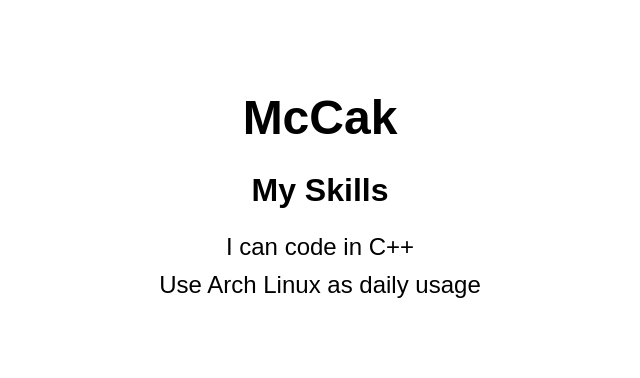
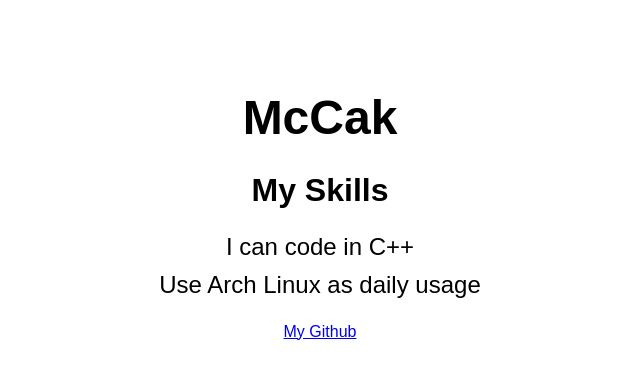
Before and after one commit to CakZemprongzz/CakZemprongzz.github.io, a plain HTML site: page index.html in a window 1280 px wide. Shown: the whole page, without its empty margins (320-960 px from the left). Drawn offline with Linux system fonts and the light colour scheme.

Commit message:
Update index.html

```diff
--- a/index.html
+++ b/index.html
@@ -34,5 +34,6 @@
     <li>I can code in C++</li>
     <li>Use Arch Linux as daily usage</li>
   </ul>
+  <a href="https://github.com/CakZemprongzz" target="_blank">My Github</a>
 </body>
 </html>
```
